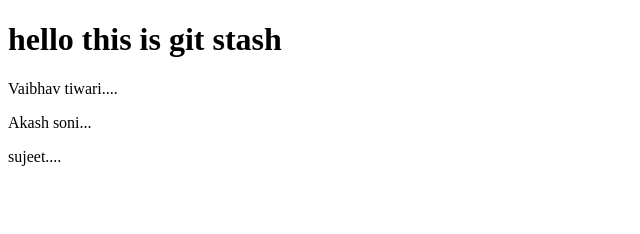
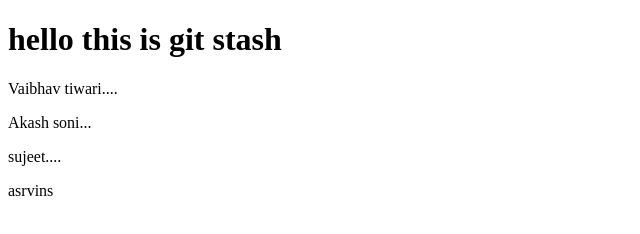
Before and after one commit to sujeetsahu-cedcommerce/git-stash, a plain HTML site: page index.html in a window 1280 px wide. Shown: the full height of the page, 0-640 px from the left. Drawn offline with Linux system fonts and the light colour scheme.

Commit message:
Update index.html

```diff
--- a/index.html
+++ b/index.html
@@ -11,5 +11,6 @@
     <p>Vaibhav tiwari....</p>
     <p>Akash soni...</p>
     <p>sujeet....</p>
+    <p>asrvins<p>
 </body>
 </html>
```
